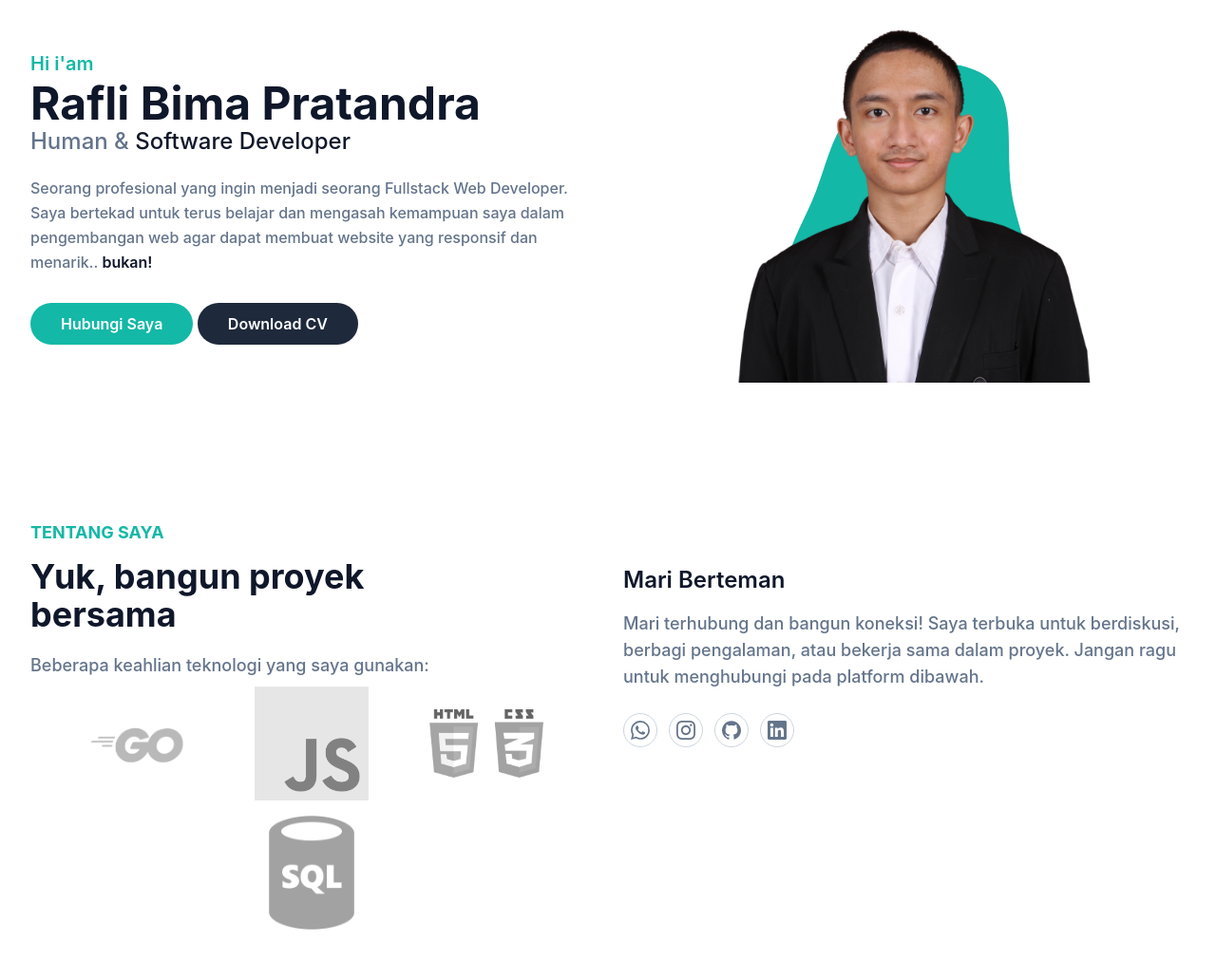
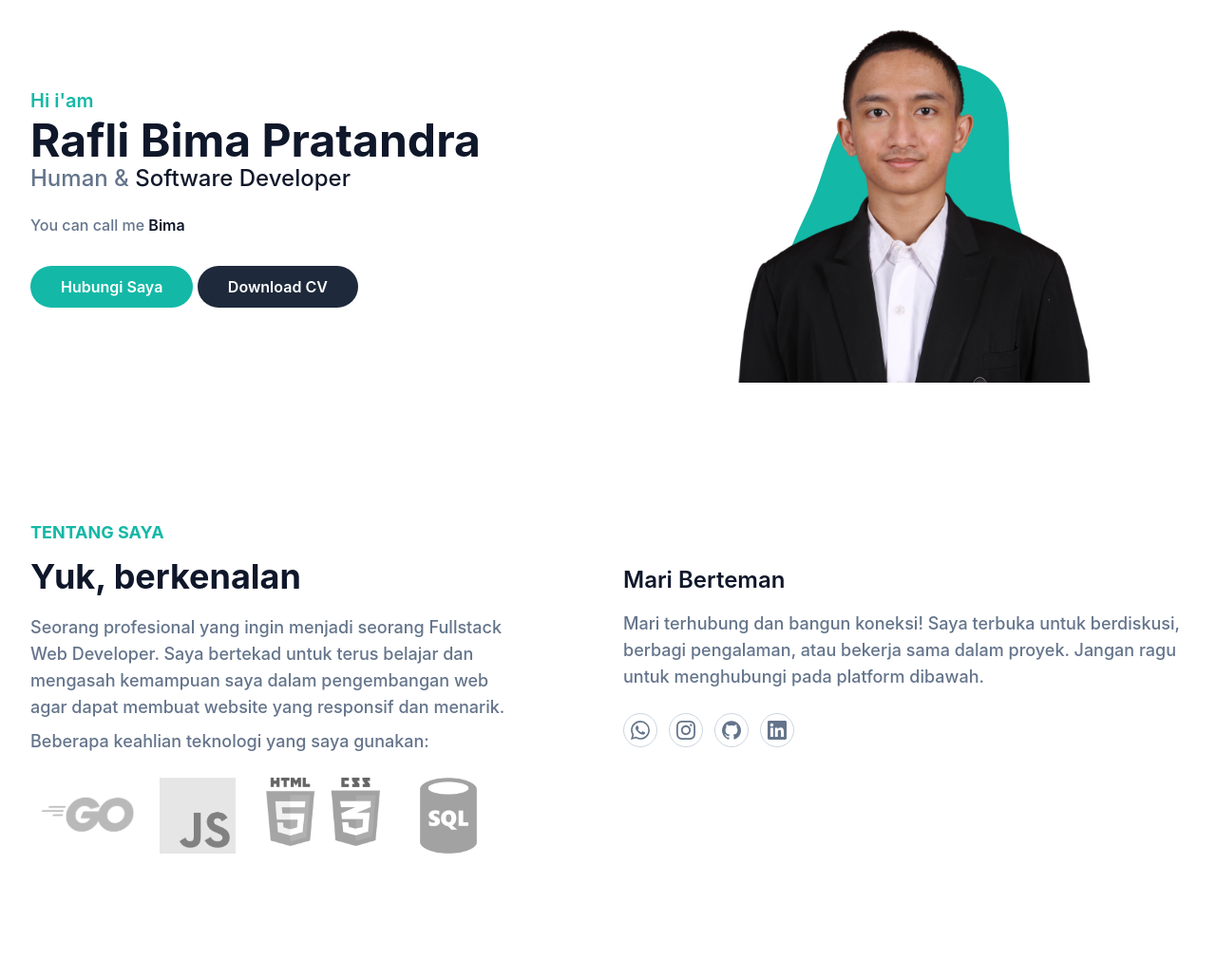
Before and after one commit to raflibima25/portfolio, a website: page index.html in a window 1280 px wide. Shown: the part 141-1171 px from the top of the page at 95% size. Drawn offline with nearby package versions, Linux system fonts and the light colour scheme.

Commit message:
perbaikan layout teknologi dan pindah kalimat pada jumbotron

```diff
--- a/index.html
+++ b/index.html
@@ -6,6 +6,7 @@
 		<meta name="viewport" content="width=device-width, initial-scale=1.0" />
 		<title>Bima | Web Portfolio</title>
 		<link href="dist/output.css" rel="stylesheet" />
+		<link href="dist/style.css" rel="stylesheet" />
 		<link rel="icon" href="dist/img/Logo_raflibima_circle.png" type="image/png">
 		<!-- EmailJS -->
 		<script type="text/javascript" src="https://cdn.jsdelivr.net/npm/@emailjs/browser@4/dist/email.min.js"></script>
@@ -68,7 +69,7 @@
 					<div class="w-full self-center px-4 lg:w-1/2">
 						<h1 class="text-base font-semibold text-primary md:text-xl">Hi i'am <span class="mt-1 block text-4xl font-bold text-dark lg:text-5xl">Rafli Bima Pratandra</span></h1>
 						<h2 class="mb-5 text-lg font-medium text-secondary lg:text-2xl">Human & <span class="text-dark">Software Developer</span></h2>
-						<p class="mb-10 font-medium leading-relaxed text-secondary">Seorang profesional yang ingin menjadi seorang Fullstack Web Developer. Saya bertekad untuk terus belajar dan mengasah kemampuan saya dalam pengembangan web agar dapat membuat website yang responsif dan menarik.. <span class="font-semibold text-dark">bukan!</span></p>
+						<p class="mb-10 font-medium leading-relaxed text-secondary">You can call me <span class="font-semibold text-dark">Bima</span></p>
 
 						<a href="#contact" class="rounded-full bg-primary py-3 px-8 text-base font-semibold text-white transition duration-300 ease-in-out hover:opacity-80 hover:shadow-lg">Hubungi Saya</a>
 
@@ -101,21 +102,24 @@
 				<div class="flex flex-wrap">
 					<div class="mb-10 w-full px-4 lg:w-1/2">
 						<h4 class="mb-3 text-lg font-bold uppercase text-primary">Tentang Saya</h4>
-						<h2 class="mb-5 max-w-md text-3xl font-bold text-dark lg:text-4xl">Yuk, bangun proyek bersama</h2>
+						<h2 class="mb-5 max-w-md text-3xl font-bold text-dark lg:text-4xl">Yuk, berkenalan</h2>
+						<p class="mb-2 max-w-lg text-base font-medium text-secondary lg:text-lg">Seorang profesional yang ingin menjadi seorang Fullstack Web Developer. Saya bertekad untuk terus belajar dan mengasah kemampuan saya dalam pengembangan web agar dapat membuat website yang responsif dan menarik.</p>
 						<p class="max-w-lg text-base font-medium text-secondary lg:text-lg">Beberapa keahlian teknologi yang saya gunakan:</p>
-						<div class="flex flex-wrap items-center justify-center">
-							<a href="#" class="mx-4 max-w-[120px] py-2 opacity-60 grayscale transition duration-300 hover:opacity-100 hover:grayscale-0 lg:mx-6 xl:mx-8">
-								<img src="dist/img/teknologi/Go-Logo_Blue.png" alt="GO" />
-							</a>
-							<a href="#" class="mx-4 max-w-[120px] py-2 opacity-60 grayscale transition duration-300 hover:opacity-100 hover:grayscale-0 lg:mx-6 xl:mx-8">
-								<img src="dist/img/teknologi/JavaScript-logo.png" alt="Javascscript" />
-							</a>
-							<a href="#" class="mx-4 max-w-[120px] py-2 opacity-60 grayscale transition duration-300 hover:opacity-100 hover:grayscale-0 lg:mx-6 xl:mx-8">
-								<img src="dist/img/teknologi/html-css.png" alt="HTML CSS" />
-							</a>
-							<a href="#" class="mx-4 max-w-[120px] py-2 opacity-60 grayscale transition duration-300 hover:opacity-100 hover:grayscale-0 lg:mx-6 xl:mx-8">
-								<img src="dist/img/teknologi/pngwing.com.png" alt="HTML CSS" />
-							</a>
+						<div class="w-full mt-2">
+							<div class="flex flex-nowrap items-start justify-start">
+								<a href="#" class="mt max-w-[120px] opacity-60 grayscale transition duration-300 hover:opacity-100 hover:grayscale-0">
+									<img width="120rem" src="dist/img/teknologi/Go-Logo_Blue.png" alt="Go" />
+								</a>
+								<a href="#" class="mt-4 mx-4 max-w-[120px] py-4 opacity-60 grayscale transition duration-300 hover:opacity-100 hover:grayscale-0">
+									<img width="80rem" src="dist/img/teknologi/JavaScript-logo.png" alt="JavaScript" />
+								</a>
+								<a href="#" class="mx-4 max-w-[120px] py-4 opacity-60 grayscale transition duration-300 hover:opacity-100 hover:grayscale-0">
+									<img width="200rem" src="dist/img/teknologi/html-css.png" alt="HTML CSS" />
+								</a>
+								<a href="#" class="mx-4 max-w-[120px] py-4 opacity-60 grayscale transition duration-300 hover:opacity-100 hover:grayscale-0">
+									<img width="80rem" src="dist/img/teknologi/pngwing.com.png" alt="SQL" />
+								</a>
+							</div>
 						</div>
 					</div>
 					<div class="w-full px-4 lg:w-1/2">
```
Also changed, not shown: dist/style.css (added).
